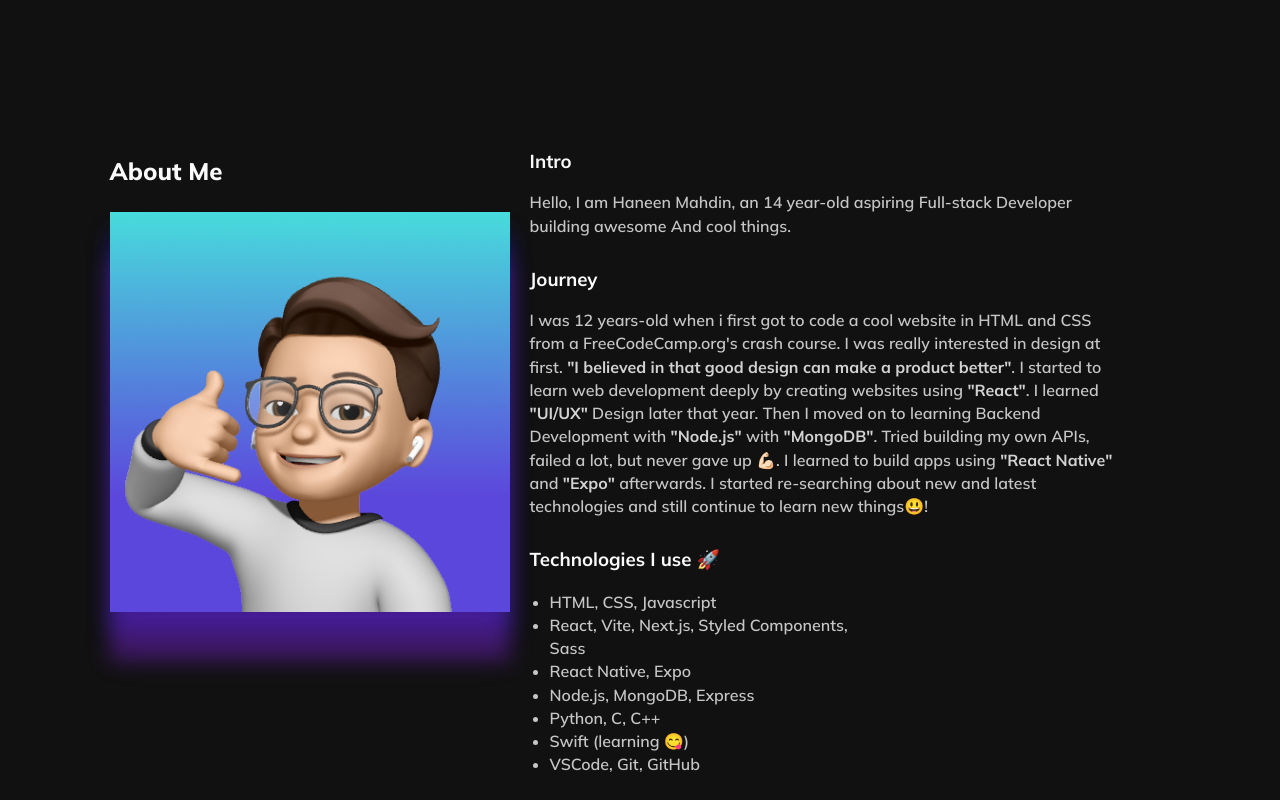
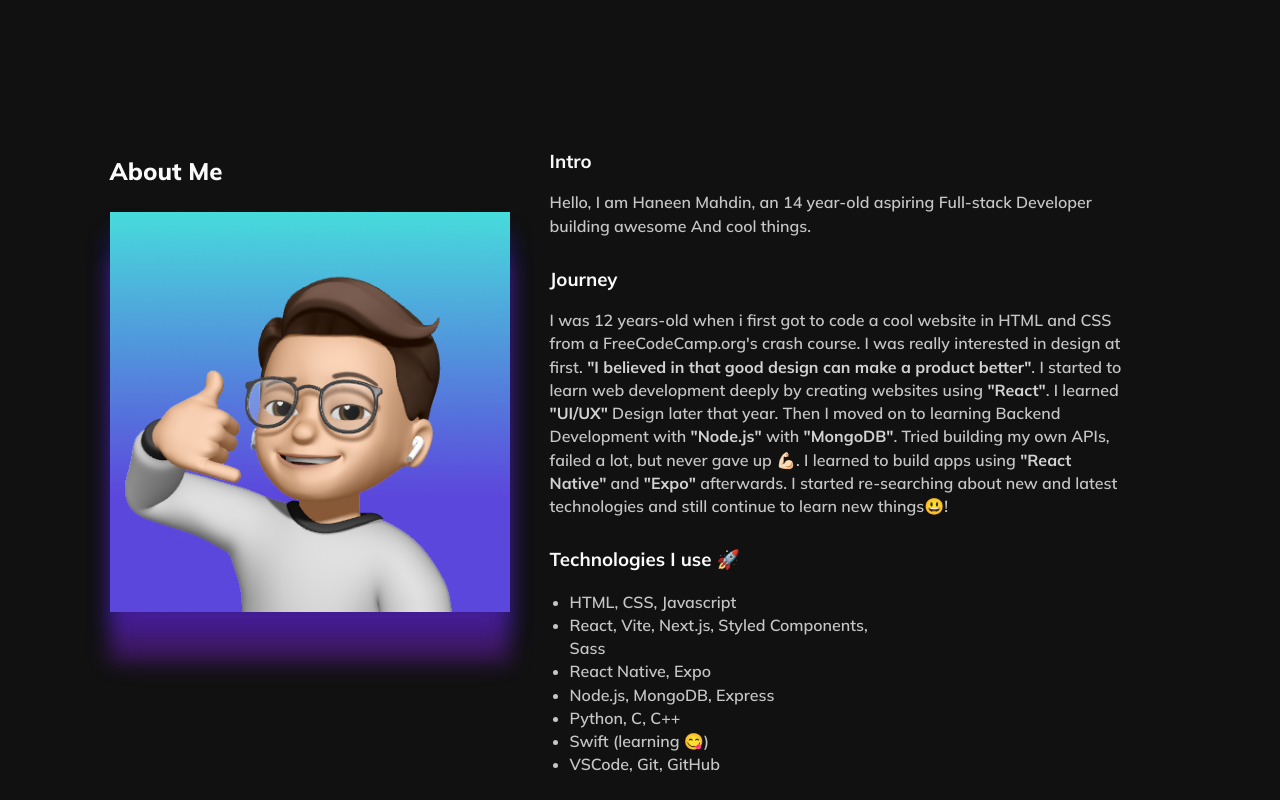
Before and after one commit to haneenmahd/haneenmahd.github.io, a React (Vite) app: page / in a window 1280 px wide. Shown: the part 1640-2440 px from the top of the page. Built offline with nearby package versions, Linux system fonts and the light colour scheme.

Commit message:
add spacing

```diff
--- a/src/pages/About.jsx
+++ b/src/pages/About.jsx
@@ -102,6 +102,10 @@ const InfoGroup = styled.aside`
   display: flex;
   flex-direction: column;
   align-items: flex-start;
+
+  @media screen and (min-width: 700px) {
+    margin-left: 20px;
+  }
 `;
 
 const Info = styled.div`
```
